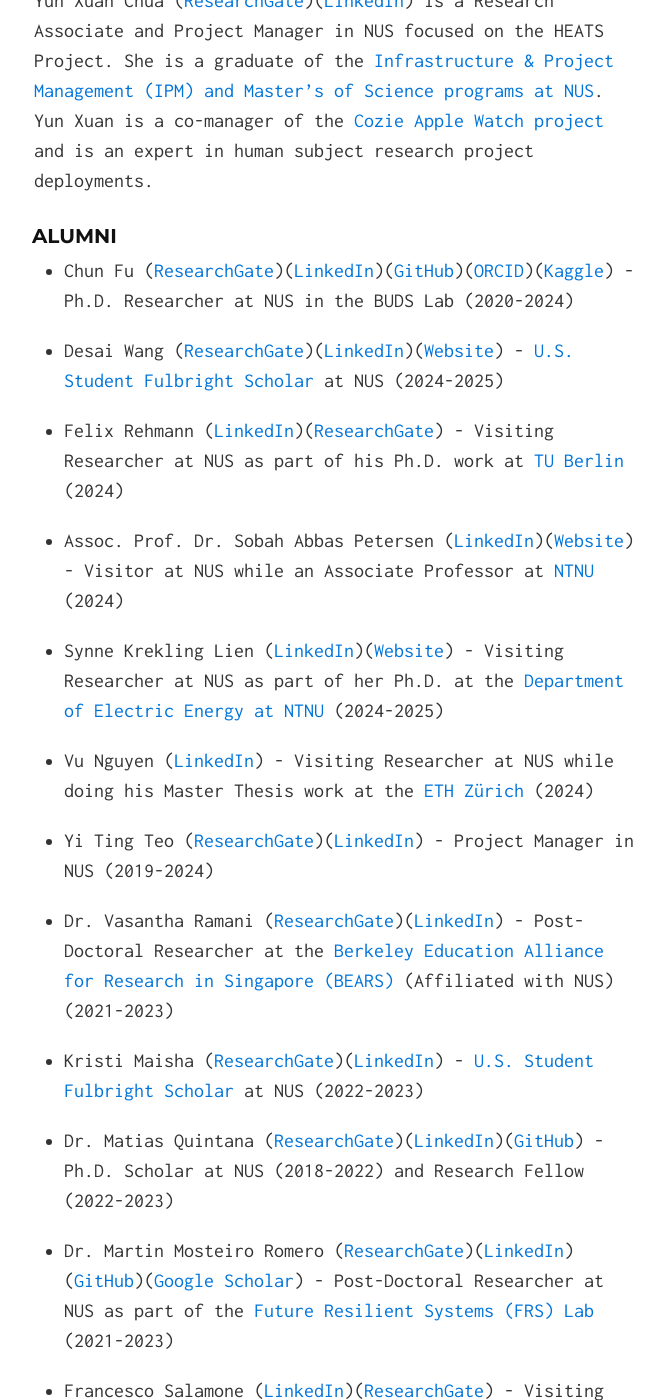
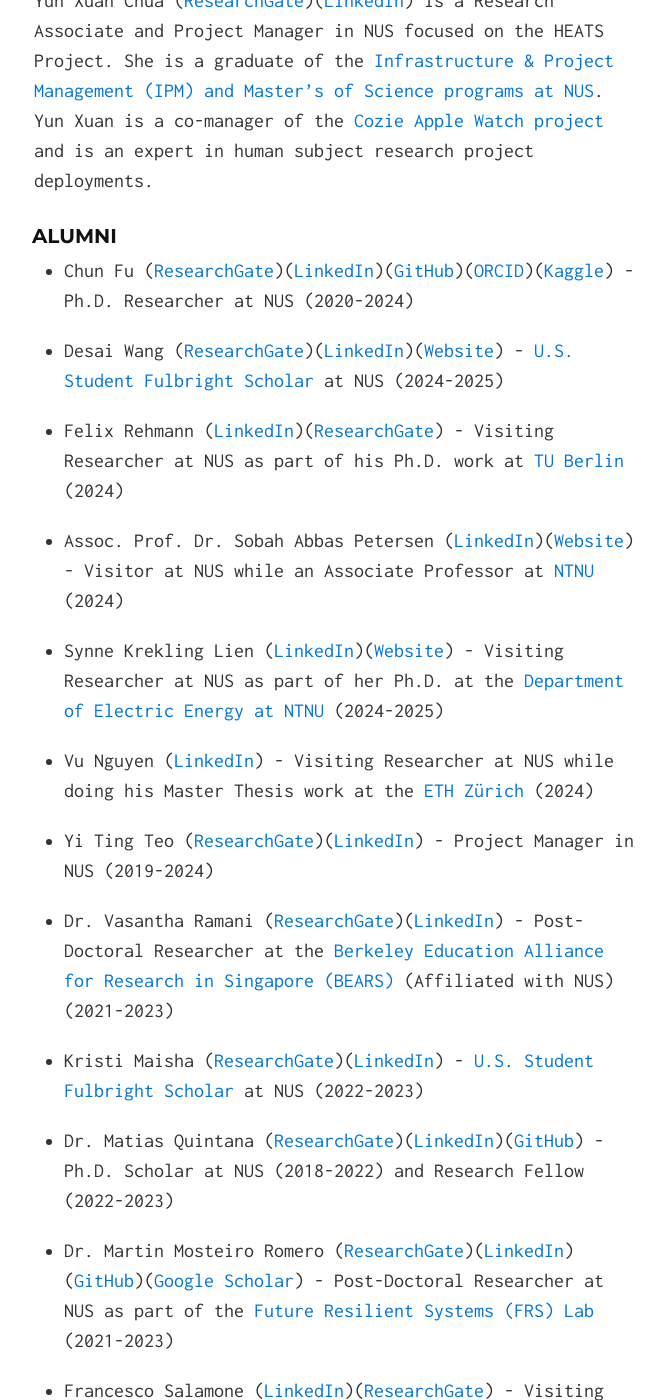
Before and after one commit to buds-lab/buds-lab.github.io, a Jekyll site: the page built from index.md, in a window 1280 px wide and 1400 px high, scrolled down 7144 px. Shown: the whole window, without its empty margins (306-970 px from the left). Built offline with Jekyll 4.4.1, drawn with Linux system fonts in a browser that asks for light colours; some of the changed text lies outside the part shown.

Commit message:
Update index.md

```diff
--- a/index.md
+++ b/index.md
@@ -118,7 +118,7 @@ Yun Xuan Chua ([ResearchGate](https://www.researchgate.net/profile/Yun-Xuan-Chua
 #### Alumni
 
 <!-- ![Chun Fu](buds-lab.github.io/fuchun.png) -->
-* Chun Fu ([ResearchGate](https://www.researchgate.net/profile/Chun_Fu5){:target="_blank"})([LinkedIn](https://www.linkedin.com/in/chun-fu/){:target="_blank"})([GitHub](https://github.com/PatrickFu0302/){:target="_blank"})([ORCID](https://orcid.org/0000-0002-6152-3257){:target="_blank"})([Kaggle](https://www.kaggle.com/patrick0302){:target="_blank"}) - Ph.D. Researcher at NUS in the BUDS Lab (2020-2024)
+* Chun Fu ([ResearchGate](https://www.researchgate.net/profile/Chun_Fu5){:target="_blank"})([LinkedIn](https://www.linkedin.com/in/chun-fu/){:target="_blank"})([GitHub](https://github.com/PatrickFu0302/){:target="_blank"})([ORCID](https://orcid.org/0000-0002-6152-3257){:target="_blank"})([Kaggle](https://www.kaggle.com/patrick0302){:target="_blank"}) - Ph.D. Researcher at NUS (2020-2024)
 <!-- is a Ph.D. Researcher at NUS in the BUDS Lab. He holds a B.Sc. in Bioenvironmental Systems Engineering and a Master of Science (M.S.) in Sustainable Environment and Green Architecture from the [National Taiwan University](https://www.ntu.edu.tw/english/){:target="_blank"}. Chun is working on the analysis of large portfolios of buildings using machine learning techniques. -->
 
 <!-- ![Desai Wang](buds-lab.github.io/desai.jpg) -->
@@ -168,7 +168,8 @@ Yun Xuan Chua ([ResearchGate](https://www.researchgate.net/profile/Yun-Xuan-Chua
 * Francesco Salamone ([LinkedIn](https://www.linkedin.com/in/francesco-salamone-832b2a28/){:target="_blank"})([ResearchGate](https://www.researchgate.net/profile/Francesco-Salamone){:target="_blank"}) - Visiting Ph.D. Researcher at NUS from [The University of Campania “Luigi Vanvitelli”](https://international.unicampania.it/index.php/en/){:target="_blank"} (2023)
 <!-- - Now is a Researcher at the [National Research Council of Italy](https://www.cnr.it/en){:target="_blank"} -->
 
-* Dr. Sailin Zhong ([Website](https://www.sailinzhong.net){:target="_blank"})([Github](https://github.com/sailinz){:target="_blank"})([LinkedIn](https://www.linkedin.com/in/sailin-zhong-53b379a8/){:target="_blank"}) - Visiting Ph.D. Researcher at NUS from the [University of Fribourg](https://www.unifr.ch/home/en/){:target="_blank"} and the [MIT Media Lab](https://www.media.mit.edu){:target="_blank"} (2023) - Now is a Post-Doctoral Scholar at the [ETH Zurich](https://ethz.ch/en.html){:target="_blank"}
+* Dr. Sailin Zhong ([Website](https://www.sailinzhong.net){:target="_blank"})([Github](https://github.com/sailinz){:target="_blank"})([LinkedIn](https://www.linkedin.com/in/sailin-zhong-53b379a8/){:target="_blank"}) - Visiting Ph.D. Researcher at NUS from the [University of Fribourg](https://www.unifr.ch/home/en/){:target="_blank"} and the [MIT Media Lab](https://www.media.mit.edu){:target="_blank"} (2023)
+<!-- - Now is a Post-Doctoral Scholar at the [ETH Zurich](https://ethz.ch/en.html){:target="_blank"} -->
 
 * Asst. Prof. Dr. Hussain Kazmi ([Website](https://www.kuleuven.be/wieiswie/en/person/00107015){:target="_blank"})([LinkedIn](https://www.linkedin.com/in/hussain-kazmi/){:target="_blank"}) - Visiting Post-Doctoral Scholar at NUS from [KU Leuven](https://www.kuleuven.be/english/kuleuven){:target="_blank"} (2023)
 <!-- - Now is an Asst. Professor at KU Leuven -->
```
Also changed, not shown: other parts of index.md (+1 -1 lines).
